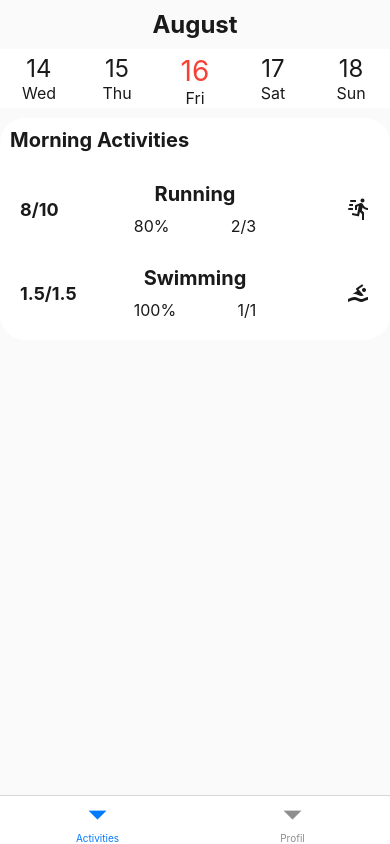
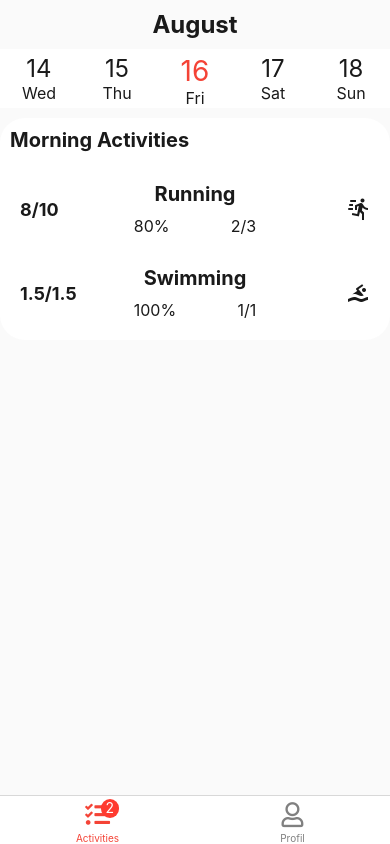
Before and after one commit to Basuw/Activities, a React Native app: screen / in a window 390 px wide. Built offline with nearby package versions, Linux system fonts and the light colour scheme.

Commit message:
Customize nav bar with proper icons and focus or not

```diff
--- a/App.tsx
+++ b/App.tsx
@@ -7,6 +7,8 @@ import { createBottomTabNavigator } from '@react-navigation/bottom-tabs';
 import {createNativeStackNavigator} from '@react-navigation/native-stack';
 //import {useTheme} from './src/hooks/useTheme.tsx';
 import {ThemeProvider} from 'styled-components';
+// @ts-ignore
+import FontAwesome5 from 'react-native-vector-icons/FontAwesome5';
 
 const darkTheme = {
     background: '#282828',
@@ -15,6 +17,8 @@ const darkTheme = {
     subViewColor: '#575757',
     buttonColor: '#282828',
     buttonTextColor: 'white',
+    purple: '#382bf0',
+    orange: '#f44336',
 };
 const lightTheme = {
     background: '#FAFAFA',
@@ -23,21 +27,40 @@ const lightTheme = {
     subViewColor: 'white',
     buttonColor: 'blue',
     buttonTextColor: 'white',
+    purple: '#382bf0',
+    orange: '#f44336',
 };
 
 
 const Tab = createBottomTabNavigator();
-const Stack = createNativeStackNavigator();
+createNativeStackNavigator();
 
-const App: React.JSX.Element = (props) => {
+const App: React.JSX.Element = () => {
   //const [theme, setTheme] = useTheme();
-  const scheme = useColorScheme();
-  return (
-      <ThemeProvider theme={scheme==='dark' ? darkTheme : lightTheme}>
+    const scheme = useColorScheme();
+    return (
+      <ThemeProvider theme={scheme === 'dark' ? darkTheme : lightTheme}>
           <NavigationContainer >
-              <Tab.Navigator>
-                  <Stack.Screen name="Activities" component={Activities} options={{headerShown:false}} />
-                  <Stack.Screen name="Profil" component={Profil} options={{headerShown:false}}/>
+              <Tab.Navigator
+                  screenOptions={({ route }) => ({
+                      tabBarIcon: ({ focused, color, size }) => {
+                          let iconName;
+                          if (route.name === 'Activities') {
+                              iconName = 'tasks';
+                          } else if (route.name === 'Profil') {
+                              iconName = focused ? 'user-alt' : 'user';
+                          }
+                          return <FontAwesome5 name={iconName} size={size} color={color} />;
+                      },
+                      tabBarActiveTintColor: '#f44336',
+                      tabBarInactiveTintColor: 'gray',
+                      tabBarStyle: {
+                          backgroundColor: scheme === 'dark' ? darkTheme.viewColor : lightTheme.viewColor,
+                      },
+                  })}
+              >
+                  <Tab.Screen name="Activities" component={Activities} options={{ tabBarBadge:2, headerShown: false }} />
+                  <Tab.Screen name="Profil" component={Profil} options={{ headerShown: false }} />
               </Tab.Navigator>
           </NavigationContainer>
       </ThemeProvider>
```
